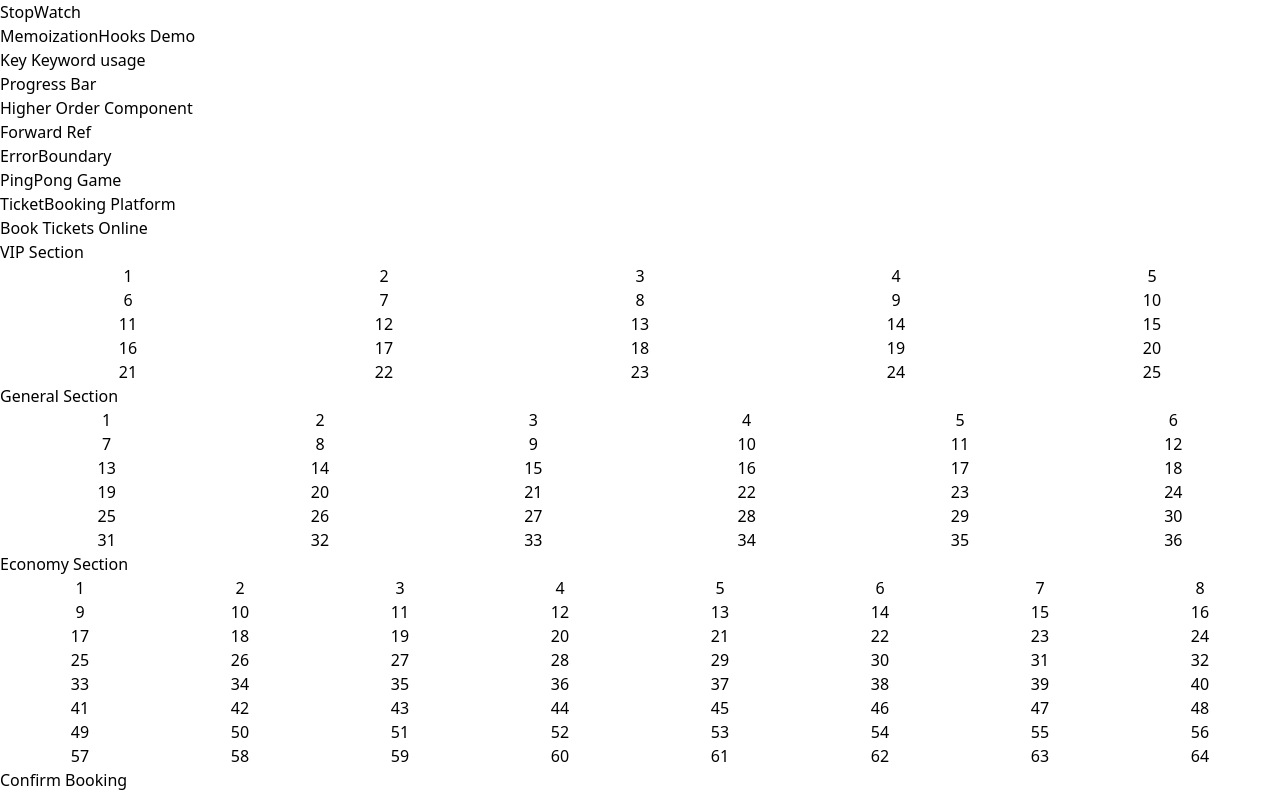
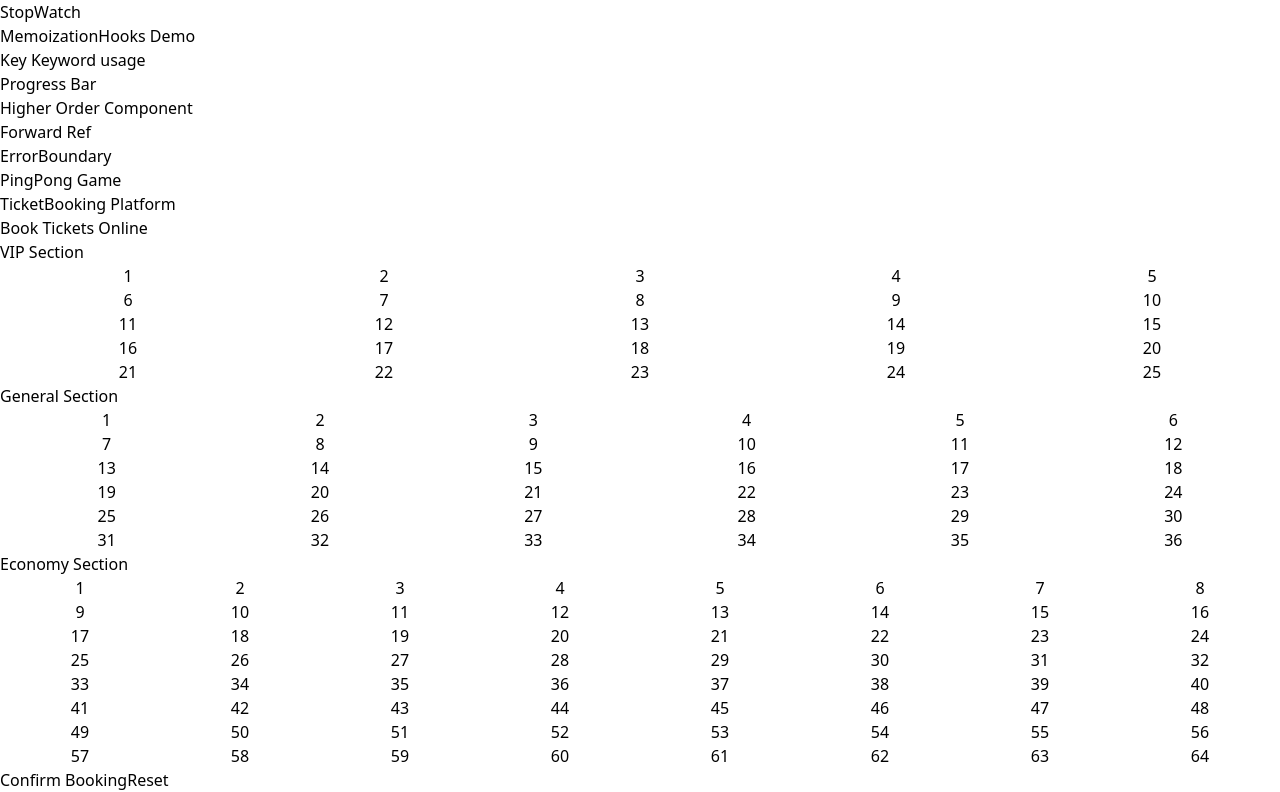
Before and after one commit to harrysingh1999/reactPractice, a React (Vite) app: page /TicketBooking in a window 1280 px wide. Shown: the part 288-1080 px from the top of the page. Built offline with nearby package versions, Linux system fonts and the light colour scheme.

Commit message:
final commit

```diff
--- a/src/Components/TicketBooking.jsx
+++ b/src/Components/TicketBooking.jsx
@@ -1,4 +1,4 @@
-import React, { useState } from "react";
+import React, { useEffect, useState } from "react";
 import { seats } from "../Constants/Constants";
 
 export default function TicketBooking() {
@@ -7,10 +7,18 @@ export default function TicketBooking() {
   const [bookedSeatsData, setBookedSeatsData] = useState();
 
   if (clickedSeats > 5) {
+    setClickedItem([]);
     setClickedSeats(0);
-    setClickedItem([]);
     alert("You can only book a maximum of 5 Seats");
   }
+
+  console.log(clickedItem);
+
+  const handleReset = () => {
+    window.scrollTo(0, 0);
+    setClickedItem([]);
+    setBookedSeatsData([]);
+  };
 
   const handleClick = (index, section) => {
     setClickedSeats((prevState) => prevState + 1);
@@ -21,6 +29,8 @@ export default function TicketBooking() {
   };
 
   const handleBooking = () => {
+    setClickedSeats(0);
+    setClickedItem([])
     window.scrollTo(0, 0);
     const bookedSeats = clickedItem.reduce((acc, curr) => {
       acc[curr.category] = acc[curr.category]
@@ -45,7 +55,7 @@ export default function TicketBooking() {
       {bookedSeatsData?.length > 0 && (
         <div className="mb-10">
           <h2 className="text-3xl text-green-700 font-bold mb-4 text-center">
-           Your Booking Details!!!
+            Your Booking Details!!!
           </h2>
           {bookedSeatsData.map((item) => (
             <div className="flex justify-center" key={item.section}>
@@ -79,6 +89,7 @@ export default function TicketBooking() {
                   key={i}
                   className={`border border-black/40 p-2 ${
                     clickedSeats <= 5 &&
+
                     clickedItem.some(
                       (item) =>
                         item.seat === i && item.category === seat.section
@@ -102,13 +113,19 @@ export default function TicketBooking() {
           </div>
         );
       })}
-      <div className="flex justify-center">
+      <div className="flex justify-center gap-6">
         <button
           className="border border-black/40 p-2 rounded-lg"
           onClick={handleBooking}
         >
           Confirm Booking
         </button>
+        <button
+          className="border border-black/40 p-2 rounded-lg"
+          onClick={handleReset}
+        >
+          Reset
+        </button>
       </div>
     </div>
   );
```
